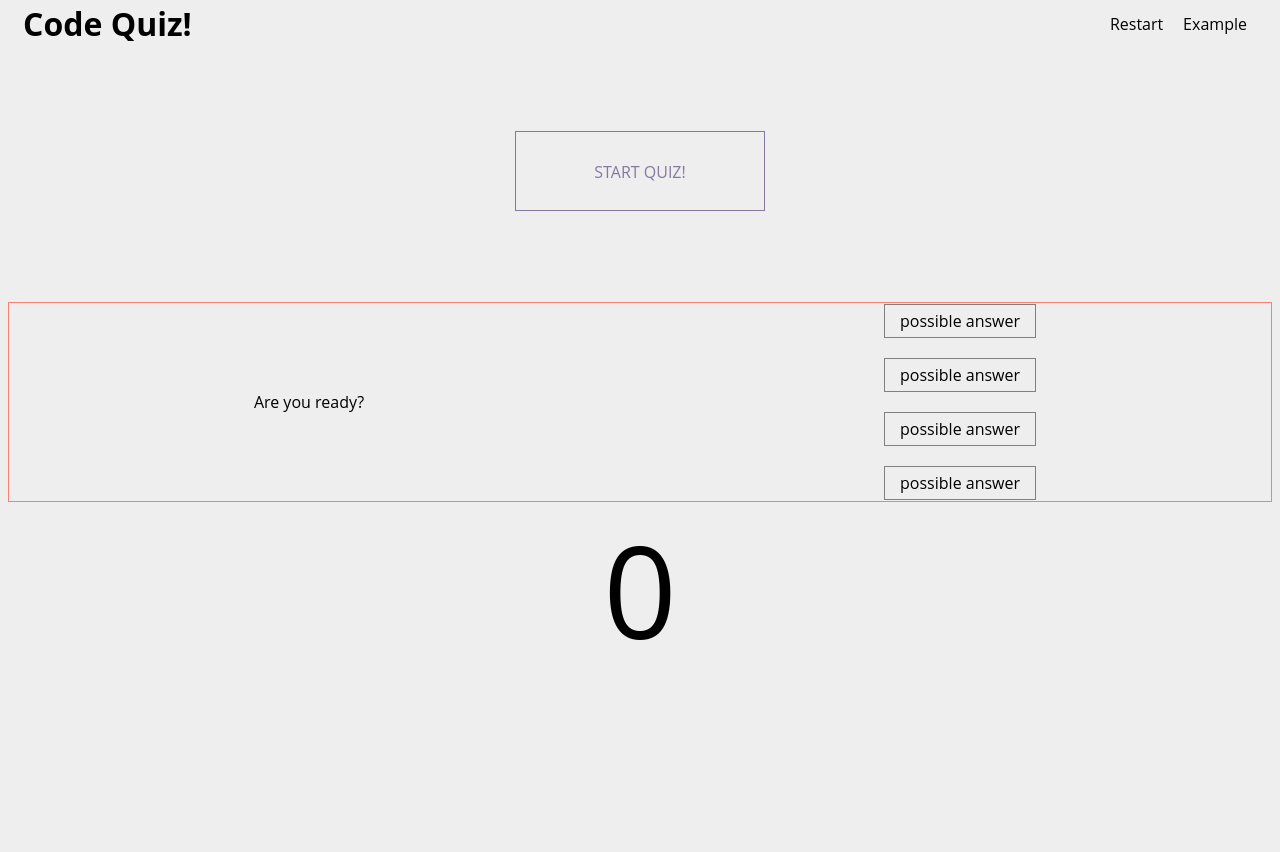
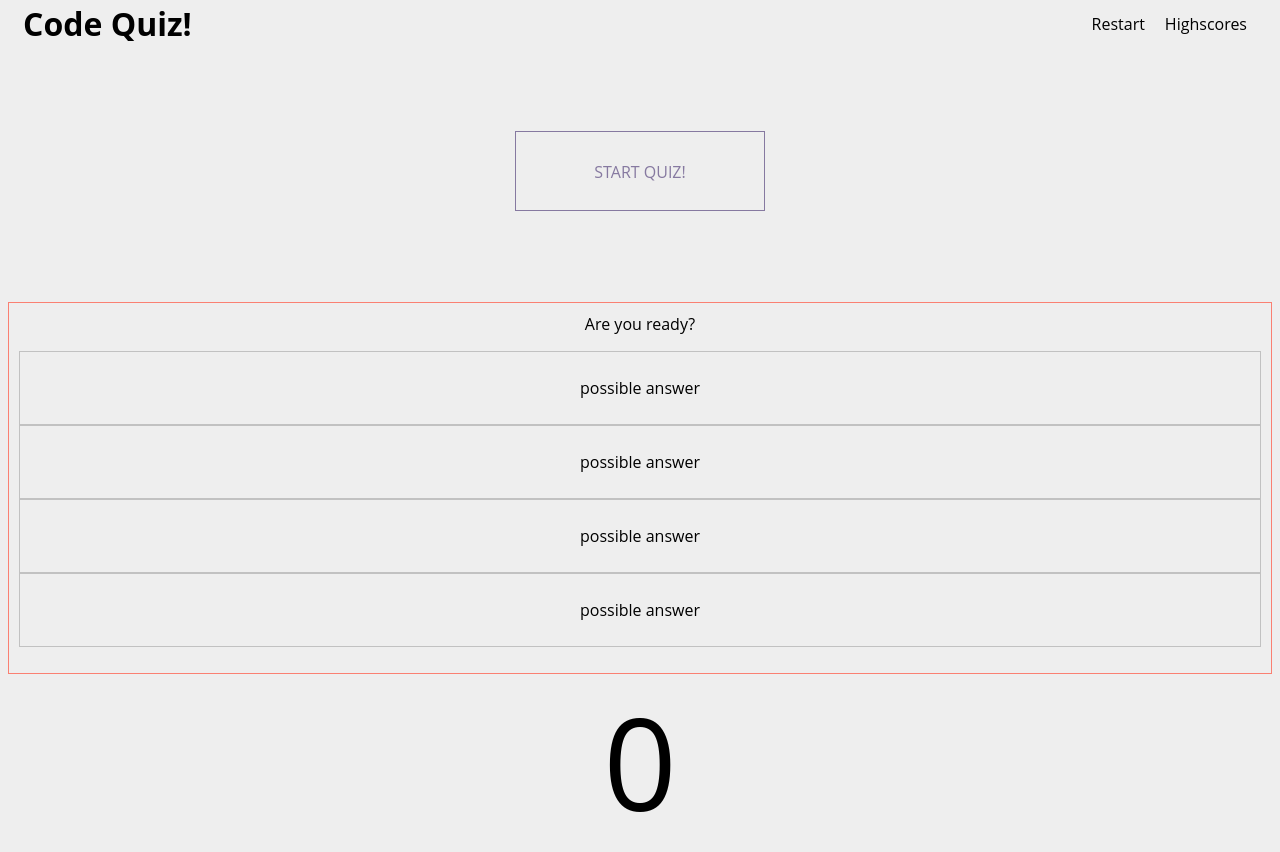
Before and after one commit to chrisp-dev/jsquiz, a plain HTML site: page index.html in a window 1280 px wide. Before the commit the page ends 800 px from the top, so only its background shows below. Drawn offline with Linux system fonts and the light colour scheme.

Commit message:
Examples nav btn is Highscores

```diff
--- a/assets/script.js
+++ b/assets/script.js
@@ -1,6 +1,7 @@
 
 let btnStart = document.querySelector('#start-quiz');
-let btnRestart = document.querySelector('.header p');
+let btnRestart = document.querySelector('#restart');
+let btnHighscores = document.querySelector('#highscores');
 let timerDisplay = document.querySelector('#timer');
 let questionBox = document.querySelector('.question-box');
 let btnAnswers = document.querySelector('.question-box ul');
@@ -232,6 +233,10 @@ btnRestart.addEventListener("click", function (event) {
     restart();
 });
 
+btnHighscores.addEventListener("click", function(event) {
+    displayHighscores();
+});
+
 // Message > Alert
 function message(msg) {
     let div = document.createElement('div');
--- a/assets/styles.css
+++ b/assets/styles.css
@@ -2,6 +2,9 @@ html {
     font-family: 'Open Sans', Helvetica, arial, sans-serif;
     text-align: center;
     background-color: #eeeeee;
+}
+* {
+    cursor: url("https://img.icons8.com/nolan/64/000000/hand-cursor.png"), auto !important;
 }
 
 html *, html *:before, html *:after {
@@ -105,12 +108,11 @@ a {
 }
 .container {
     display: flex;
-    flex-flow: column nowrap;
+    flex-flow: column wrap;
     justify-content: space-between;
     align-items: center;
 }
 .question-box {
-    height: 200px;
     width: 100%;
     padding: 10px;
     border: 1px solid salmon;
@@ -122,18 +124,26 @@ a {
 
 .question-box ul {
     display: flex;
-    flex-flow: column nowrap;
+    flex-flow: column wrap;
+    width: 100%;
+    padding: 0;
 }
 
-.question-box ul li {
+li {
     width: 100%;
     line-height: inherit;
-    justify-content: stretch;
+    justify-content: space-between;
     list-style: none;
-    border: 1px solid grey;
-    margin: 10px;
-    padding: 5px;
-    cursor: help;
+    border: 1px solid rgba(128, 128, 128, 0.418);
+    padding: 25px;
+    cursor: none;
+    transition: 0.1s all;
+}
+
+li:hover, li:visited, li:active {
+    color: rgb(74, 46, 235);
+    background-color: transparent;
+    box-shadow: 2px 2px 15px blue;
 }
 
 .blinking {
--- a/index.html
+++ b/index.html
@@ -15,8 +15,8 @@
     <div class="container">
         <div class="header">
             <h1>Code Quiz!</h1>
-            <p>Restart</p>
-            <p>Example</p>
+            <p id="restart">Restart</p>
+            <p id="highscores">Highscores</p>
         </div>
         <div class="wrap" style="padding:75px;">
             <a href="#" id="start-quiz" class="btn-0">Start Quiz!<span></span></a>
```
Also changed, not shown: assets/issue2.PNG (added).
